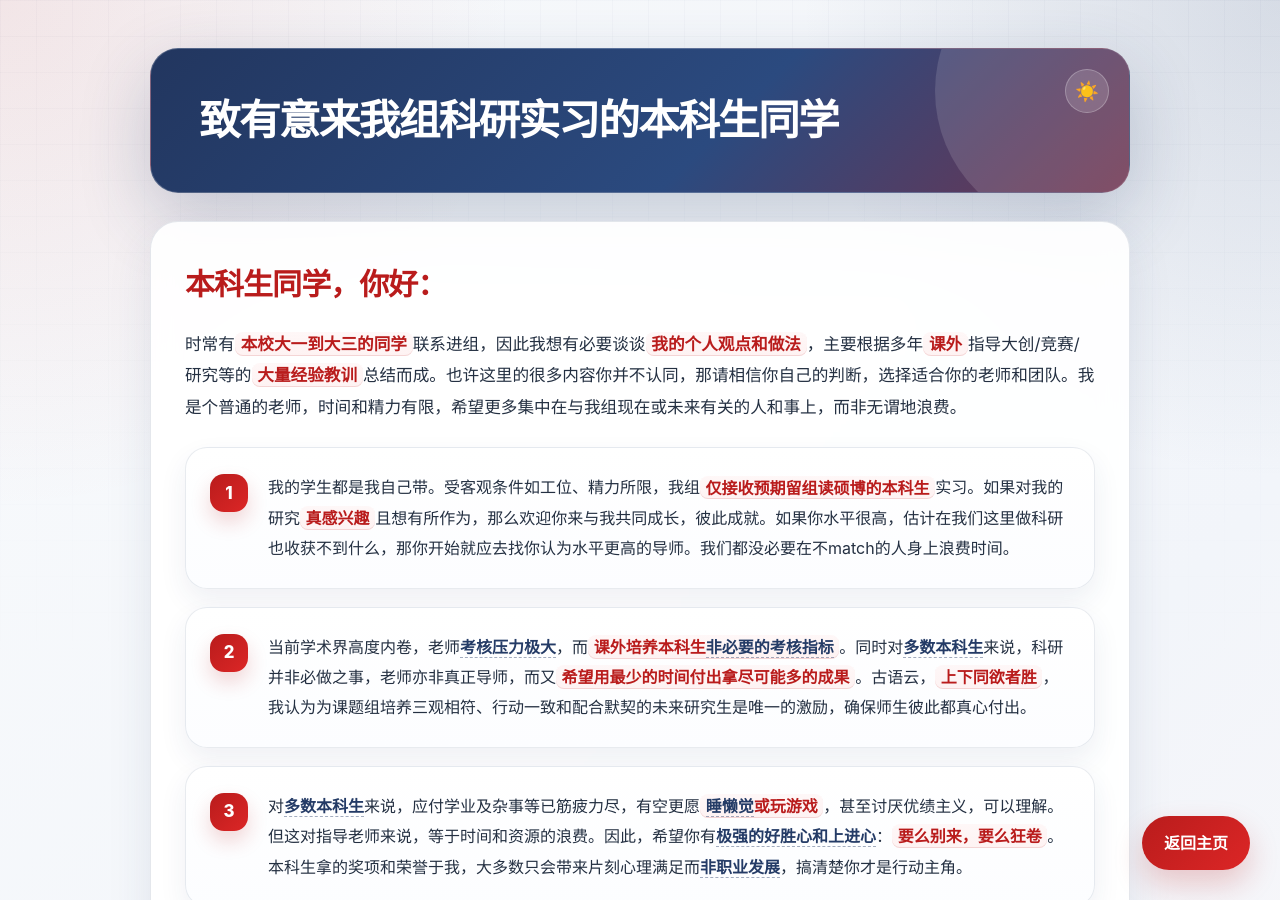
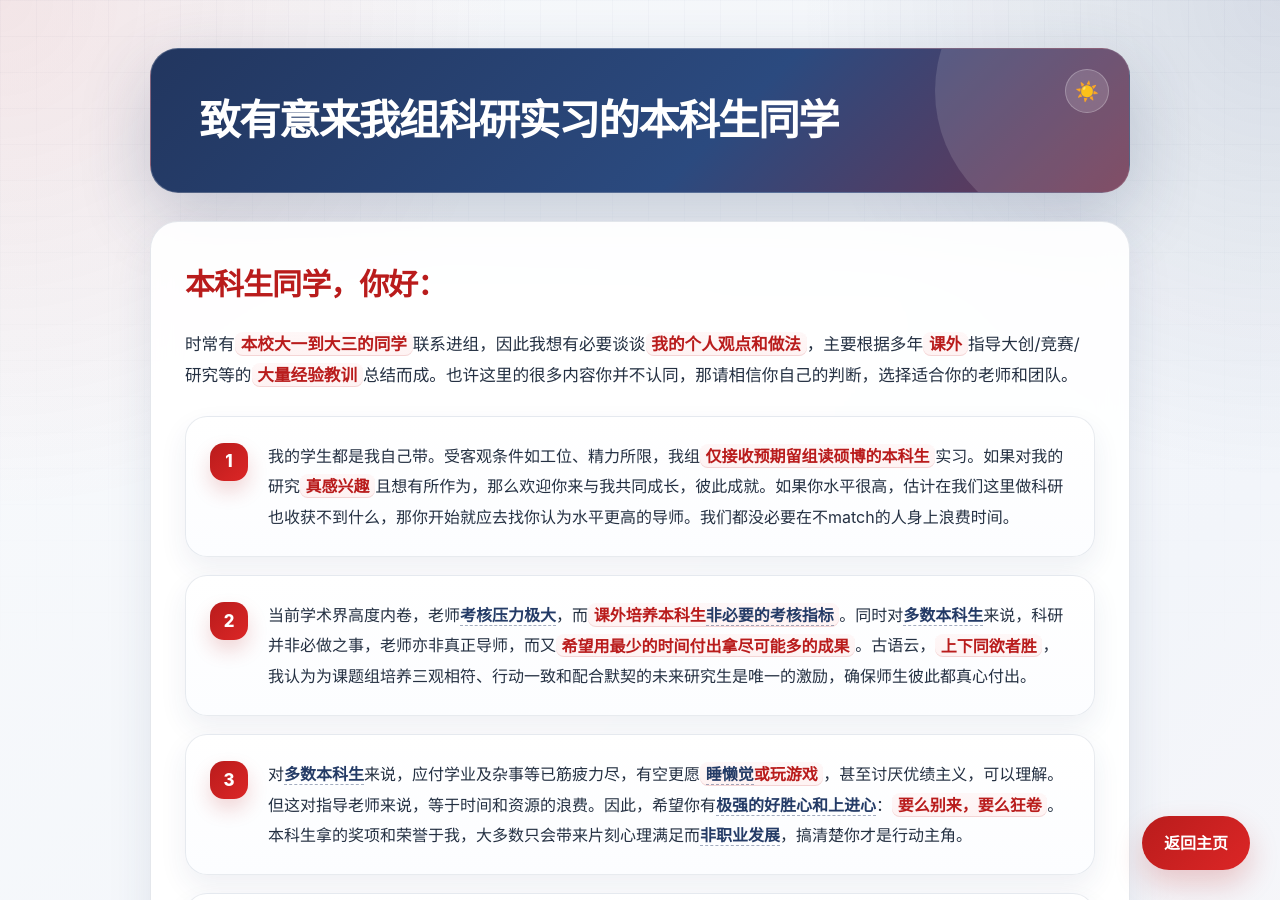
Before and after one commit to fangvv/Homepage, a Jekyll site: the page faq.html, which Jekyll copies as it is, in a window 1280 px wide and 900 px high. Built offline with Jekyll 4.4.1, drawn with Linux system fonts in a browser that asks for light colours; comment, search, counter and statistics services are not loaded.

Commit message:
change something

```diff
--- a/faq.html
+++ b/faq.html
@@ -39,7 +39,7 @@
         <section class="content-card">
             <p class="lead">
                 <span class="greeting">本科生同学，你好：</span>
-                时常有<strong>本校大一到大三的同学</strong>联系进组，因此我想有必要谈谈<strong>我的个人观点和做法</strong>，主要根据多年<strong>课外</strong>指导大创/竞赛/研究等的<strong>大量经验教训</strong>总结而成。也许这里的很多内容你并不认同，那请相信你自己的判断，选择适合你的老师和团队。我是个普通的老师，时间和精力有限，希望更多集中在与我组现在或未来有关的人和事上，而非无谓地浪费。
+                时常有<strong>本校大一到大三的同学</strong>联系进组，因此我想有必要谈谈<strong>我的个人观点和做法</strong>，主要根据多年<strong>课外</strong>指导大创/竞赛/研究等的<strong>大量经验教训</strong>总结而成。也许这里的很多内容你并不认同，那请相信你自己的判断，选择适合你的老师和团队。
             </p>
 
             <ol>
```
